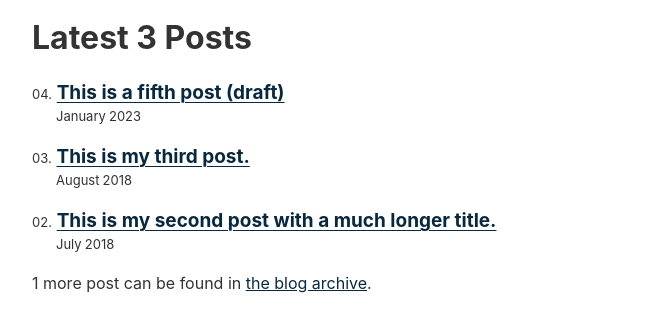
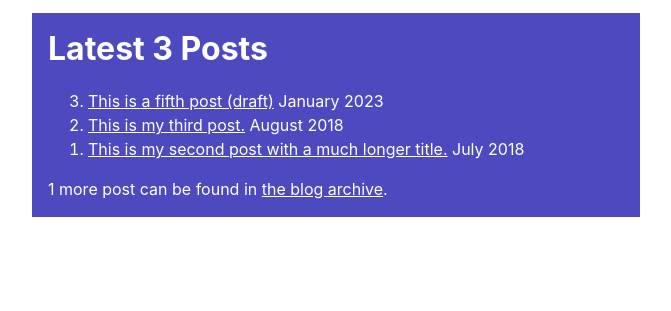
Before and after one commit to mattmakesmaps/mattmakesmaps.github.com, an Eleventy site: page content/index.md in a window 1280 px wide. Shown: the part 1058-1369 px from the top of the page, without its empty margins (304-975 px from the left). After the commit the page ends 1291 px from the top, so only its background shows below. Built offline with nearby package versions, Linux system fonts and the light colour scheme; Eleventy itself is replaced by a stand-in of ours; files that its build step writes are made by us from their sources.

Commit message:
Setup separate element and color for homepage postlist

```diff
--- /dev/null
+++ b/_includes/homepagePostlist.njk
@@ -0,0 +1,9 @@
+{%- css %}.postlist { counter-reset: start-from {{ (postslistCounter or postslist.length) + 1 }} }{% endcss %}
+<ol reversed class="homepagePostlist">
+{% for post in postslist | reverse %}
+	<li class="homepage-postlist-item{% if post.url == url %} homepage-postlist-item-active{% endif %}">
+		<a href="{{ post.url }}" class="homepage-postlist-link">{% if post.data.title %}{{ post.data.title }}{% else %}<code>{{ post.url }}</code>{% endif %}</a>
+		<time class="homepage-postlist-date" datetime="{{ post.date | htmlDateString }}">{{ post.date | readableDate("LLLL yyyy") }}</time>
+	</li>
+{% endfor %}
+</ol>
--- a/_includes/layouts/index.njk
+++ b/_includes/layouts/index.njk
@@ -7,19 +7,20 @@ numberOfLatestPostsToShow: 3
 ---
 
 {{ content | safe }}
-
+<div class="recentPosts">
 {% set postsCount = collections.posts | length %}
 {% set latestPostsCount = postsCount | min(numberOfLatestPostsToShow) %}
 <h1>Latest {{ latestPostsCount }} Post{% if latestPostsCount != 1 %}s{% endif %}</h1>
 
 {% set postslist = collections.posts | head(-1 * numberOfLatestPostsToShow) %}
 {% set postslistCounter = postsCount %}
-{% include "postslist.njk" %}
+{% include "homepagePostlist.njk" %}
 
 {% set morePosts = postsCount - numberOfLatestPostsToShow %}
 {% if morePosts > 0 %}
-<p>{{ morePosts }} more post{% if morePosts != 1 %}s{% endif %} can be found in <a href="/blog/">the blog archive</a>.</p>
+<p>{{ morePosts }} more post{% if morePosts != 1 %}s{% endif %} can be found in <a href="/blog/" class="homepage-postlist-link">the blog archive</a>.</p>
 {% endif %}
+</div>
 
 {# List every content page in the project #}
 {#
--- a/public/css/index.css
+++ b/public/css/index.css
@@ -16,6 +16,9 @@
 	--text-color-link: #082840;
 	--text-color-link-active: #5f2b48;
 	--text-color-link-visited: #17050F;
+
+	--homepage-postlist-background-color: #4d49be;
+	--homepage-postlist-text-color: #fff;
 
 	--syntax-tab-size: 2;
 }
@@ -269,7 +272,26 @@ h2 + .header-anchor {
 	font-size: 1.5em;
 }
 
+/* Create "responsive" images that resize with the viewport */
+
 img {
 	max-inline-size: 100%;
 	block-size: auto;
 }
+
+div.recentPosts {
+	background-color: var(--homepage-postlist-background-color);
+	color: var(--homepage-postlist-text-color);
+	padding: 1rem;
+}
+
+a[href].homepage-postlist-link {
+	color: var(--homepage-postlist-text-color);
+}
+a[href]:visited.homepage-postlist-link {
+	color: var(--homepage-postlist-text-color);
+}
+a[href]:hover.homepage-postlist-link,
+a[href]:active.homepage-postlist-link {
+	color: var(--color-gray-20);
+}
```
